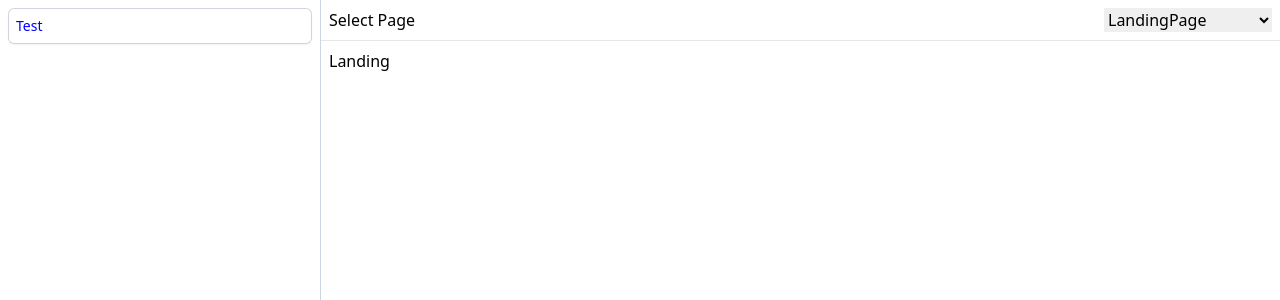
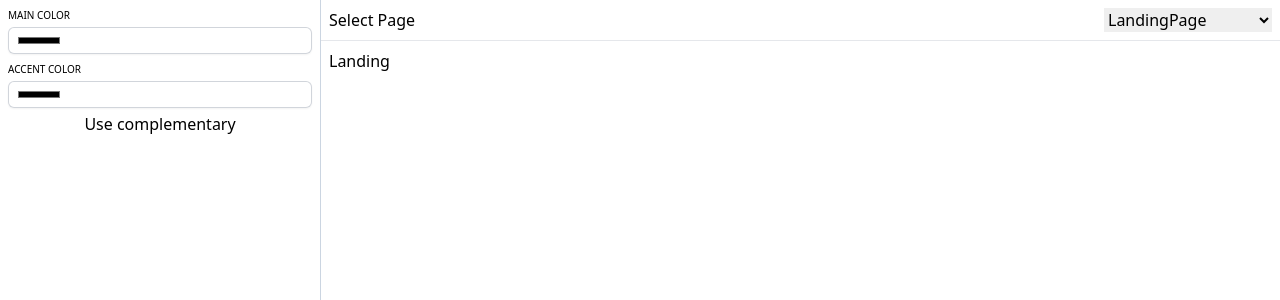
Before and after one commit to Graidenix/page-builder, a React (Vite) app: page / in a window 1280 px wide. Shown: the top 300 px of the page. Built offline with nearby package versions, Linux system fonts and the light colour scheme.

Commit message:
Add config for colors, and rename secondary accent

```diff
--- a/src/components/Configurator.tsx
+++ b/src/components/Configurator.tsx
@@ -1,6 +1,8 @@
 import React from "react";
 import Input from "@/components/Input.tsx";
 import components from '@/components.json'
+import Section from "./Section";
+import { mapStyleCn } from "@/helper/styles";
 
 export type ConfiguratorProps = {
     className: string;
@@ -12,11 +14,26 @@ const Configurator: React.FC<ConfiguratorProps> = (props) => {
     const {className} = props;
     console.log(components);
 
+    const handleComplementary = () => {
+        console.log('Complementary Color')
+    }
+
     return (
-        <div className={className}>
-            <Input type="number" placeholder="Test" sx={{input: ['text-[red]', 'placeholder:text-[blue]']}}/>
+        <div className={styles.root(className)}>
+            <Section header="Main Color" htmlFor="mainColor">
+                <Input type="color" placeholder="Main color" id="mainColor" onChange={() => {}}/>
+            </Section>
+
+            <Section header="Accent Color" htmlFor="accentColor">
+                <Input type="color" placeholder="Accent color" id="accentColor" onChange={() => {}}/>
+                <button onClick={handleComplementary}>Use complementary</button>
+            </Section>
         </div>
     )
 }
 
 export default Configurator;
+
+const styles = mapStyleCn({
+    root: 'flex flex-col gap-2'
+})
--- /dev/null
+++ b/src/components/Section.tsx
@@ -0,0 +1,26 @@
+import { mapStyleCn } from "@/helper/styles";
+import { SxProp } from "@/typings";
+import React from "react";
+
+export type SectionProps = {
+    header: React.ReactNode;
+    htmlFor?: string;
+    sx?: SxProp<typeof styles>;
+} & React.PropsWithChildren;
+
+const Section: React.FC<SectionProps> = (props) => {
+    const { sx = {}, header, htmlFor, children } = props;
+
+    return (<div className={styles.root(sx.root)}>
+        <label htmlFor={htmlFor} className={styles.header(sx.header)}>{header}</label>
+        {children}
+    </div>)
+
+}
+
+export default Section;
+
+const styles = mapStyleCn({
+    root: 'flex flex-col gap-1',
+    header: 'uppercase text-xxs'
+})
--- a/tailwind.config.js
+++ b/tailwind.config.js
@@ -14,7 +14,30 @@ module.exports = {
         btn: 'inset 0 0 0 1px rgba(0, 0, 0, 0.3)',
       },
       colors: {
-        'surface-accent': 'var(--color-surface-accent)',
+        'main-1': 'var(--main-1)',
+        'main-2': 'var(--main-2)',
+        'main-3': 'var(--main-3)',
+        'main-4': 'var(--main-4)',
+        'main-5': 'var(--main-5)',
+        'main-6': 'var(--main-6)',
+        'main-7': 'var(--main-7)',
+        'main-8': 'var(--main-8)',
+        'main-9': 'var(--main-9)',
+        'main-10': 'var(--main-10)',
+        'main-11': 'var(--main-11)',
+        'main-12': 'var(--main-12)',
+        'main-a1': 'var(--main-a1)',
+        'main-a2': 'var(--main-a2)',
+        'main-a3': 'var(--main-a3)',
+        'main-a4': 'var(--main-a4)',
+        'main-a5': 'var(--main-a5)',
+        'main-a6': 'var(--main-a6)',
+        'main-a7': 'var(--main-a7)',
+        'main-a8': 'var(--main-a8)',
+        'main-a9': 'var(--main-a9)',
+        'main-a10': 'var(--main-a10)',
+        'main-a11': 'var(--main-a11)',
+        'main-a12': 'var(--main-a12)',
         'accent-1': 'var(--accent-1)',
         'accent-2': 'var(--accent-2)',
         'accent-3': 'var(--accent-3)',
@@ -24,7 +47,6 @@ module.exports = {
         'accent-7': 'var(--accent-7)',
         'accent-8': 'var(--accent-8)',
         'accent-9': 'var(--accent-9)',
-        'accent-9-contrast': 'var(--accent-9-contrast)',
         'accent-10': 'var(--accent-10)',
         'accent-11': 'var(--accent-11)',
         'accent-12': 'var(--accent-12)',
```
Also changed, not shown: src/types/types.ts (added), 3 other files (tests, documents, lock files or other folders).
